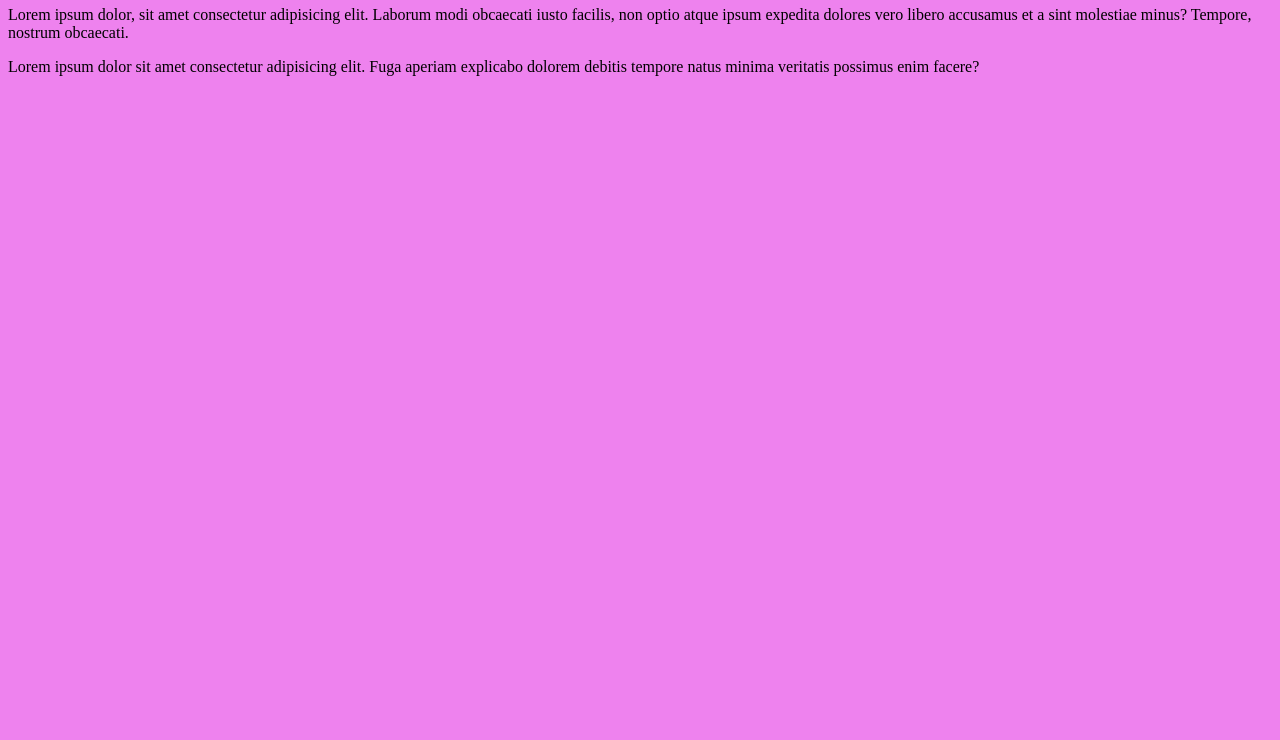
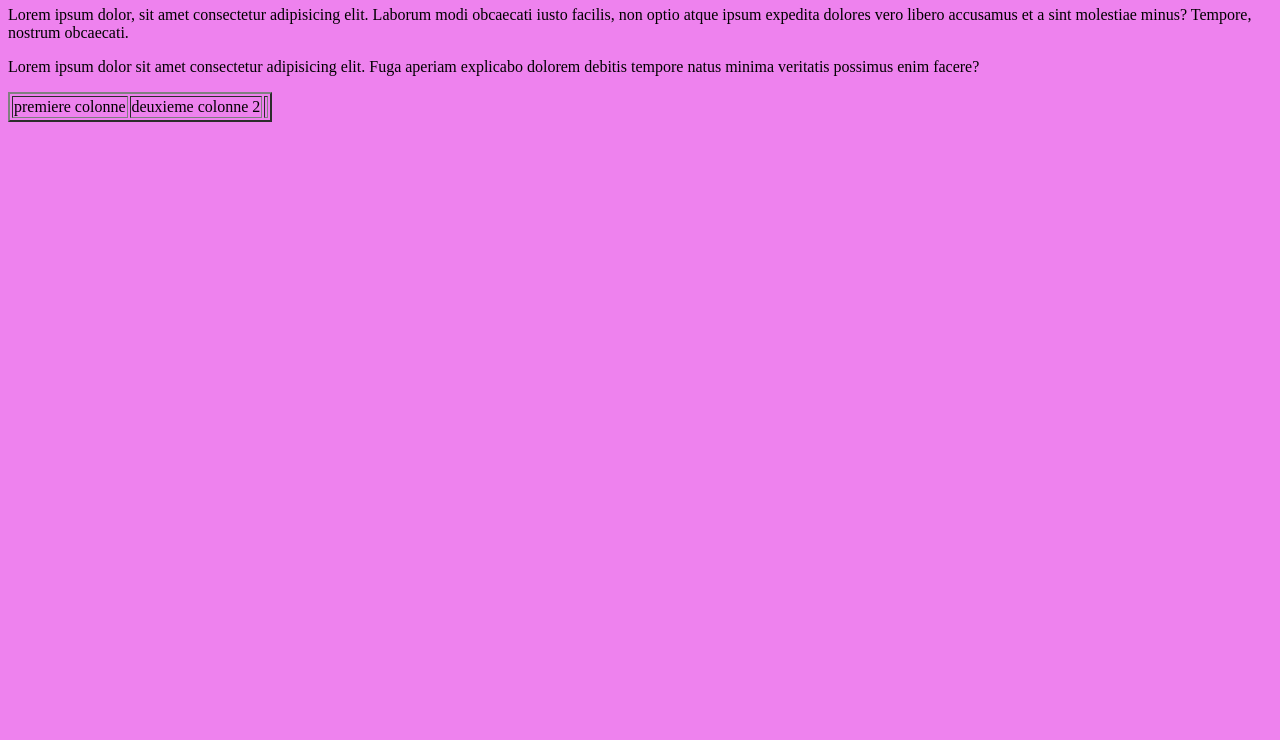
Before and after one commit to elawaj/WT1, a plain HTML site: page index.html in a window 1280 px wide. Shown: the part 60-800 px from the top of the page. Drawn offline with Linux system fonts and the light colour scheme.

Commit message:
ajout de table

```diff
--- a/index.html
+++ b/index.html
@@ -6,4 +6,5 @@
    <h1>Paragraohe</h1>
     <p>Lorem ipsum dolor, sit amet consectetur adipisicing elit. Laborum modi obcaecati iusto facilis, non optio atque ipsum expedita dolores vero libero accusamus et a sint molestiae minus? Tempore, nostrum obcaecati.</p>
     <p>Lorem ipsum dolor sit amet consectetur adipisicing elit. Fuga aperiam explicabo dolorem debitis tempore natus minima veritatis possimus enim facere?</p>
+    <table border=2><tr><td>premiere colonne</td><td>deuxieme colonne 2<td></tr>
     </body></html>
```
